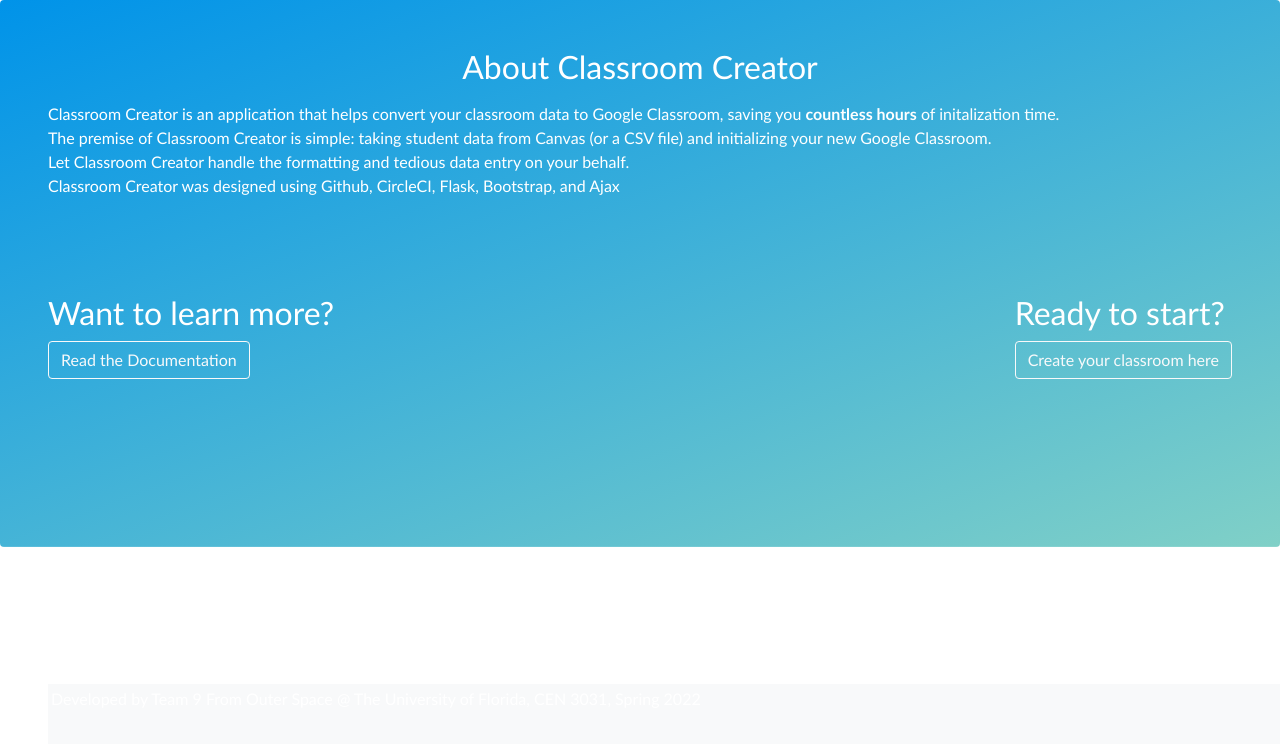
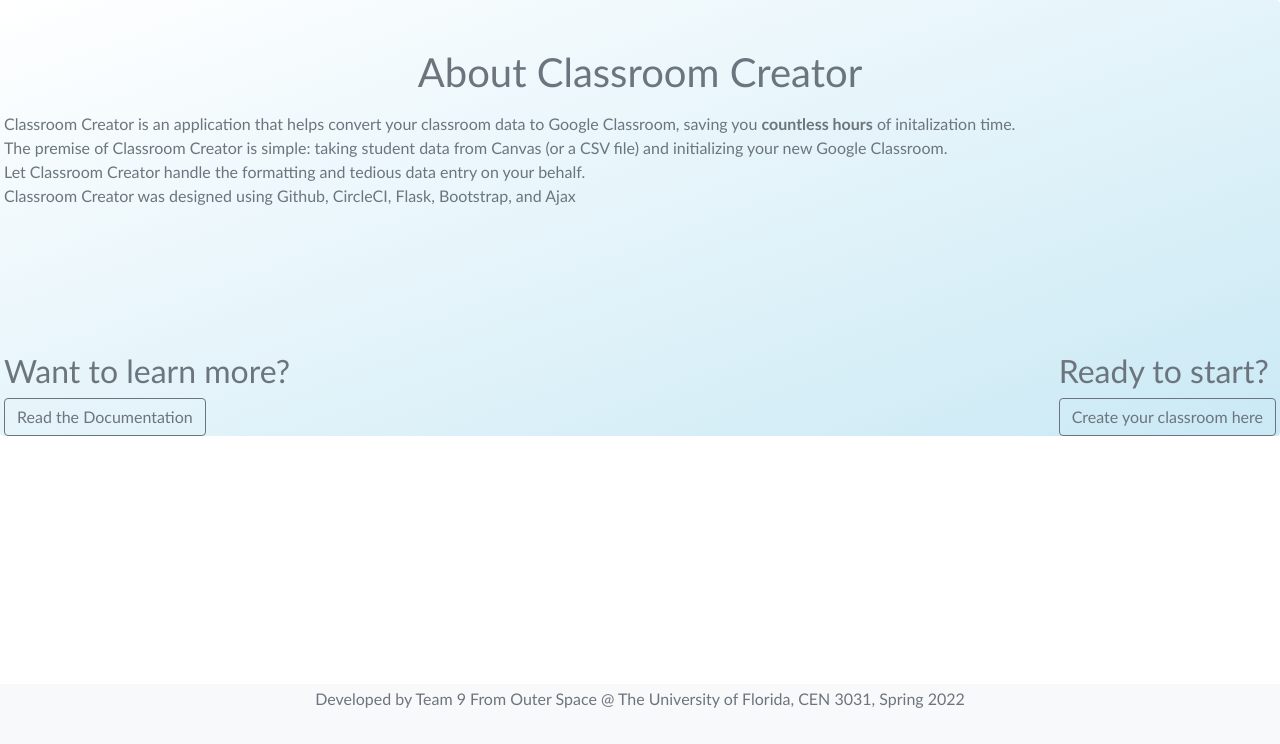
Before and after one commit to Brandnamecarr/Classroom-Creator, a Flask app: page /about in a window 1280 px wide. Shown: the part 56-800 px from the top of the page. Run offline with Flask 2, Linux system fonts and the light colour scheme.

Commit message:
Updated Styling on About and Docs

```diff
--- a/templates/about.html
+++ b/templates/about.html
@@ -38,15 +38,17 @@
           </nav>
 
           <!-- body of page is developed here -->
-<!-- Jumbotron -->
+
+<!-- BACKGROUND IMAGE -->
 <div
-  class="bg-image p-5 shadow-1-strong rounded mb-5 text-white"
-  style="background-image: linear-gradient(160deg, #0093E9 0%, #80D0C7 100%);
-   font-family:'Gill Sans', 'Gill Sans MT', Calibri, 'Trebuchet MS', sans-serif;
-   background-position: center; background-size:cover; background-repeat: no-repeat;"
+class="bg-image ml-0 shadow-1-strong rounded text-secondary"
+style="background-image: linear-gradient(160deg, white 0%, #CAE9F5 100%);
+   font-family:'Gill Sans', 'Gill Sans MT', Calibri, 'Trebuchet MS', sans-serif;"
 >
-  <h1 class="mb-3 h2 text-center">About Classroom Creator</h1>
-  <p class="mb-5">
+<!-- LEAD PARAGRAPH -->
+
+  <h1 class="mb-3 text-center"><br>About Classroom Creator</h1>
+  <p class="mb-5 ml-1">
     Classroom Creator is an application that helps convert your classroom data to Google Classroom,
     saving you <b> countless hours</b> of initalization time.<br>
     The premise of Classroom Creator is simple: taking student data from Canvas (or a CSV file)
@@ -56,25 +58,25 @@
   </p>
   <br><br>
 
- <!-- LINKS TO OTHER PAGES -->
- <div class="d-flex mb-5">
+ <!-- BUTTONS LINKING TO OTHER PAGES -->
+ <div class="d-flex mb-5 mt-5 ml-1">
   <div style="clear:both;">
     <h2> Want to learn more? </h2>
-    <a class="btn btn-outline-light" href="docs" role="button">Read the Documentation</a>
+    <a class="btn btn-outline-secondary" href="docs" role="button">Read the Documentation</a>
   </div>
 
-  <div class="ml-auto">
+  <div class="ml-auto mr-1">
     <div style="clear:both;">
       <h2> Ready to start? </h2>
-      <a class="btn btn-outline-light" href="" role="button">Create your classroom here</a>
+      <a class="btn btn-outline-secondary" href="" role="button">Create your classroom here</a>
     </div>
   </div>
 </div>
-<br><br><br>
-<!-- Jumbotron end-->
-    </body> <!-- END OF THE BODY CODE -->
+    </body>
+    <!-- END OF THE BODY CODE -->
+
       <!-- FOOTER COMPONENT -->
-          <footer class="text-left">
+      <footer>
         <p1> Developed by Team 9 From Outer Space</p1>
         <p1> @ The University of Florida, CEN 3031, Spring 2022</p1>
         <p1> </p1>
```
Also changed, not shown: templates/docs.html (+16 -13 lines). Lines whose indentation alone changed are shown as unchanged.
